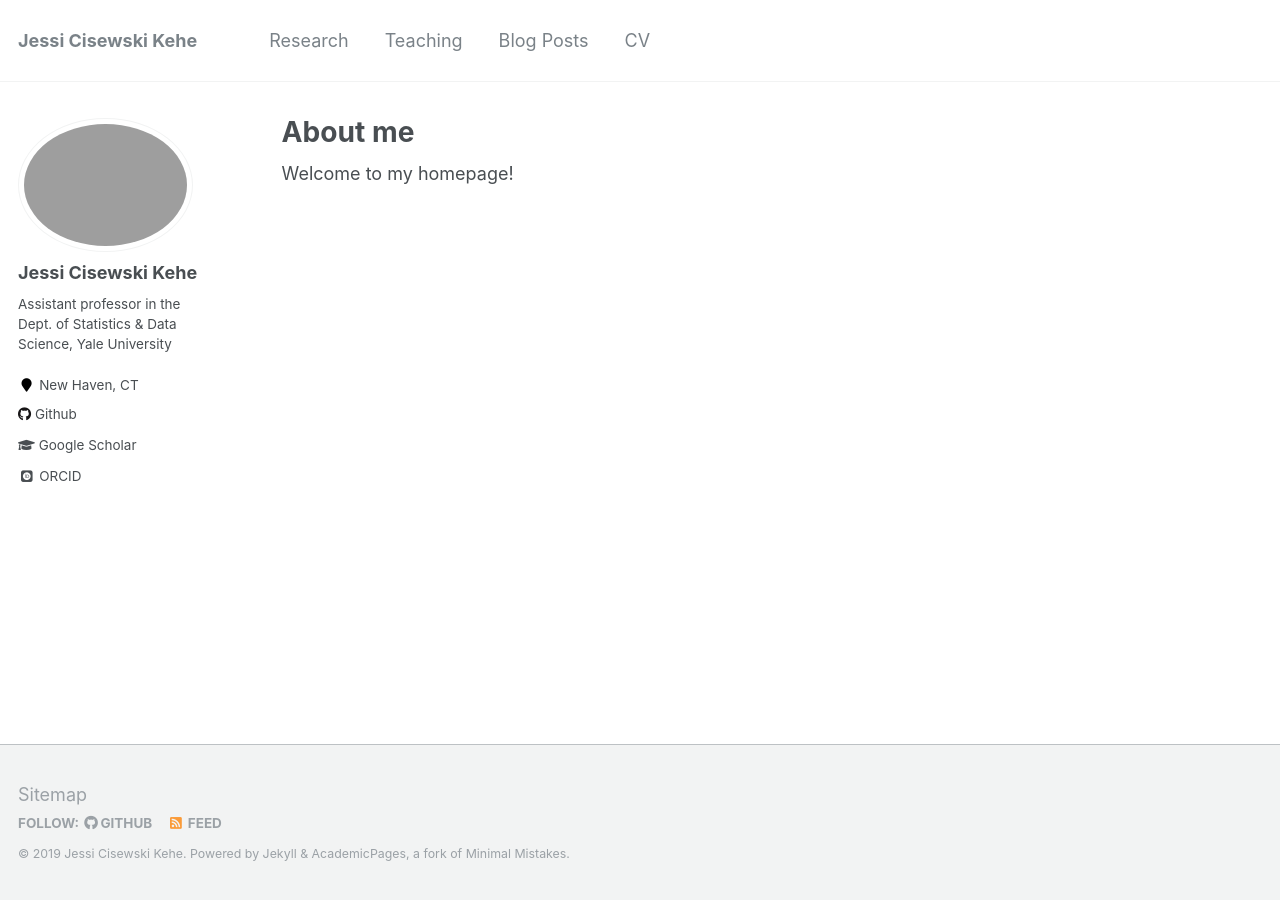
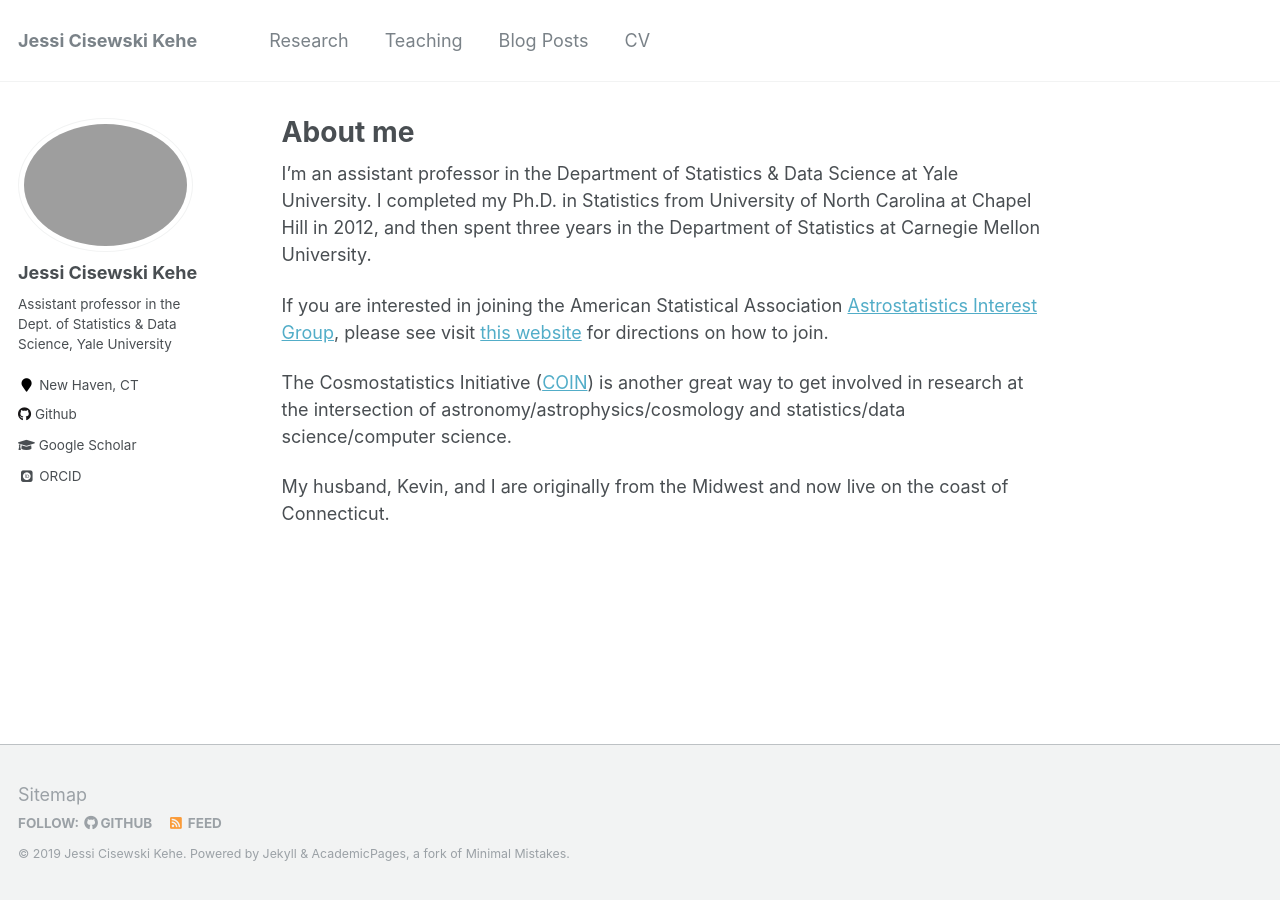
Before and after one commit to JessiCisewskiKehe/JessiCisewskiKehe.github.io, a Jekyll site: the page built from _pages/about.md, in a window 1280 px wide. Built offline with Jekyll 4.4.1, drawn with Linux system fonts in a browser that asks for light colours; some web fonts are replaced.

Commit message:
updated content of about me

```diff
--- a/_pages/about.md
+++ b/_pages/about.md
@@ -8,4 +8,10 @@ redirect_from:
   - /about.html
 ---
 
-Welcome to my homepage!
+I'm an assistant professor in the Department of Statistics & Data Science at Yale University.  I completed my Ph.D. in Statistics from University of North Carolina at Chapel Hill in 2012, and then spent three years in the Department of Statistics at Carnegie Mellon University.
+
+If you are interested in joining the American Statistical Association [Astrostatistics Interest Group](http://magazine.amstat.org/blog/2014/08/01/astrostats-group/), please see visit [this website](https://community.amstat.org/astrostats/home) for directions on how to join.
+
+The Cosmostatistics Initiative ([COIN](https://cosmostatistics-initiative.org)) is another great way to get involved in research at the intersection of astronomy/astrophysics/cosmology and statistics/data science/computer science.
+
+My husband, Kevin, and I are originally from the Midwest and now live on the coast of Connecticut.
```
